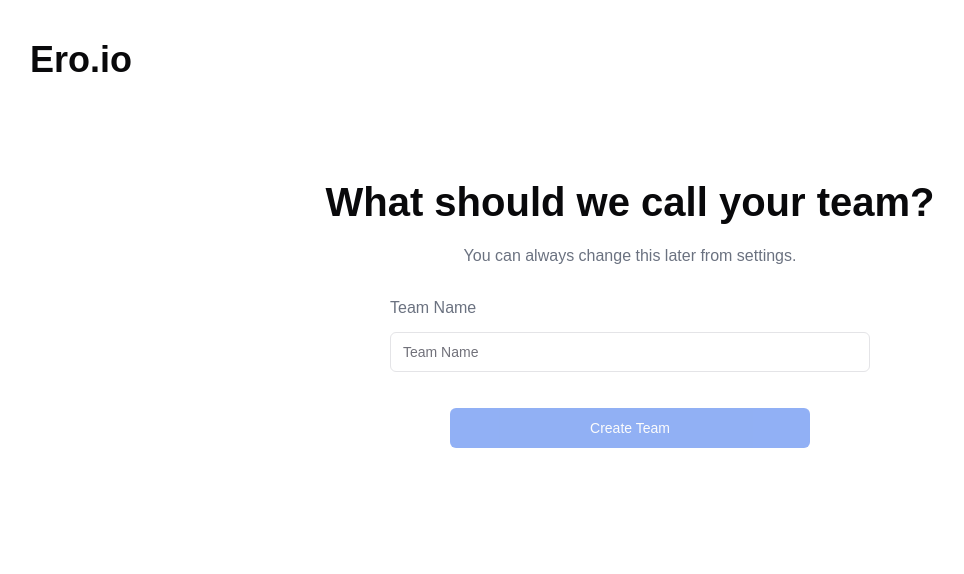
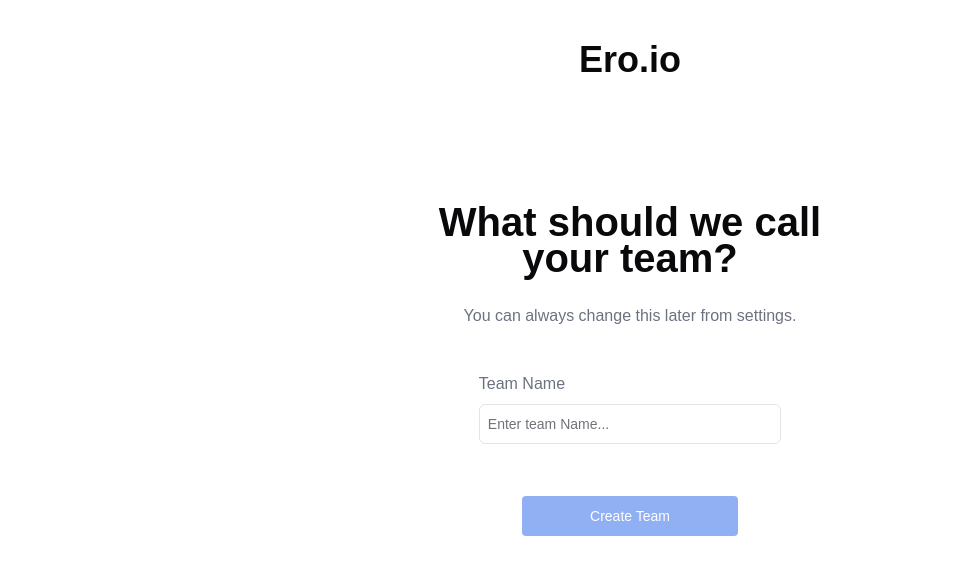
Before and after one commit to kaiwebcode/Ero.io, a Next.js app: page /teams/create in a window 1280 px wide. Shown: the top 574 px of the page, without its empty margins (10-974 px from the left). Built offline with nearby package versions, Linux system fonts and the light colour scheme; no server answers.

Commit message:
deployment

```diff
--- a/app/(routes)/dashboard/_components/SideNav.tsx
+++ b/app/(routes)/dashboard/_components/SideNav.tsx
@@ -52,7 +52,7 @@ function SideNav() {
   };
 
   return (
-    <div className=" flex flex-col borde-r border-[1px] ">
+    <div className=" flex flex-col border-r h-screen">
       {/* Mobile Sidebar - visible on small screens */}
       <div className="md:hidden">
         <Sheet>
--- a/app/(routes)/dashboard/_components/SideNavBottomSection.tsx
+++ b/app/(routes)/dashboard/_components/SideNavBottomSection.tsx
@@ -62,23 +62,24 @@ function SideNavBottomSection({ onFileCreate, totalFiles }: any) {
           </Button>
         </DialogTrigger>
         {totalFiles < Constant.MAX_FREE_FILE ? (
-          <DialogContent>
+          <DialogContent className="p-6 sm:p-8 max-w-md mx-auto bg-white rounded-md shadow-md">
             <DialogHeader>
-              <DialogTitle>Create New File</DialogTitle>
-              <DialogDescription>
+              <DialogTitle className="text-lg sm:text-xl font-semibold text-center">
+                Create New File
+              </DialogTitle>
+              <DialogDescription className="mt-2 text-center">
                 <Input
                   placeholder="Enter File Name"
-                  className="mt-3"
+                  className="mt-3 w-full p-2 border rounded-md"
                   onChange={(e) => setFileInput(e.target.value)}
                 />
               </DialogDescription>
             </DialogHeader>
-            <DialogFooter className="">
+            <DialogFooter className="flex justify-center mt-4">
               <DialogClose asChild>
                 <Button
                   type="button"
-                  className="bg-blue-600
-            hover:bg-blue-700"
+                  className="bg-blue-600 hover:bg-blue-700 px-4 py-2 rounded text-white"
                   disabled={!(fileInput && fileInput.length > 3)}
                   onClick={() => onFileCreate(fileInput)}
                 >
--- a/app/(routes)/dashboard/layout.tsx
+++ b/app/(routes)/dashboard/layout.tsx
@@ -33,10 +33,10 @@ function DashboardLayout({
   };
 
   return (
-    <div className="flex min-h-screen">
+    <div className="flex min-h-screen ">
       <FileListContext.Provider value={{ fileList_, setFileList_ }}>
         {/* Sidebar */}
-        <div className="md:h-screen md:fixed bg-gray-200 z-10">
+        <div className="md:h-screen md:fixed z-10 ">
           <SideNav />
 
         {/* Main content */}
--- a/app/(routes)/dashboard/page.tsx
+++ b/app/(routes)/dashboard/page.tsx
@@ -39,6 +39,7 @@ function Dashboard() {
   };
 
   return (
+
     <div className="flex flex-col p-2">
       <div className="flex-grow mt-4 ">
       <Header />
--- a/app/(routes)/teams/create/page.tsx
+++ b/app/(routes)/teams/create/page.tsx
@@ -14,12 +14,12 @@ function CreateTeam() {
   const createTeam = useMutation(api.teams.createTeam);
   const { user }: any = useKindeBrowserClient();
   const router = useRouter();
+
   const createNewTeam = () => {
     createTeam({
       teamName: teamName,
       createdBy: user?.email,
     }).then((resp) => {
-      console.log(resp);
       if (resp) {
         router.push("/dashboard");
         toast("Team created successfully!!!");
@@ -28,25 +28,25 @@ function CreateTeam() {
   };
 
   return (
-    <div className="p-10">
-      <h1 className="text-4xl  font-bold">Ero.io</h1>
-      <div className="flex flex-col items-center mt-20 ">
-        <h2 className="font-bold text-[40px] py-3">
+    <div className="p-6 sm:p-10 max-w-lg mx-auto">
+      <h1 className="text-3xl sm:text-4xl font-bold text-center">Ero.io</h1>
+      <div className="flex flex-col items-center mt-20 sm:mt-28 gap-4">
+        <h2 className="font-bold text-3xl sm:text-[40px] text-center sm:py-3">
           What should we call your team?
         </h2>
-        <h2 className="text-gray-500">
+        <h2 className="text-gray-500 text-center text-sm sm:text-base">
           You can always change this later from settings.
         </h2>
-        <div className="mt-7 w-[40%]">
-          <label className="text-gray-500">Team Name</label>
+        <div className="mt-6 sm:mt-7 w-full sm:w-[70%]">
+          <label className="text-gray-500 block mb-2">Team Name</label>
           <Input
-            placeholder="Team Name"
-            className="mt-3"
+            placeholder="Enter team Name..."
+            className="w-full mt-2 p-2 border rounded-md"
             onChange={(e) => setTeamName(e.target.value)}
           />
         </div>
         <Button
-          className="bg-blue-600 mt-9 w-[30%] hover:bg-blue-800"
+          className="bg-blue-600 mt-6 sm:mt-9 w-full sm:w-[50%] hover:bg-blue-800 p-2 rounded text-white"
           disabled={!(teamName && teamName?.length > 0)}
           onClick={() => createNewTeam()}
         >
--- a/app/(routes)/workspace/[fileId]/page.tsx
+++ b/app/(routes)/workspace/[fileId]/page.tsx
@@ -8,11 +8,15 @@ import { api } from "@/convex/_generated/api";
 import { FILE } from "../../dashboard/_components/FileList";
 import { Id } from "@/convex/_generated/dataModel"; // Adjust the path if necessary
 import Canvas from "../_components/Canvas";
+import { FileListContext } from "@/app/_context/FileListContext";
 
 function Workspace({ params }: { params: { fileId: string } }) {
   const [triggerSave, setTriggerSave] = useState(false);
   const convex = useConvex();
-  const [fileData, setFileData] = useState<FILE | any>(null);
+  const [fileData, setFileData] = useState<FILE | null>(null);
+
+  // Define file list state for context
+  const [fileList_, setFileList_] = useState<FILE[]>([]);
 
   const { fileId } = params;
 
@@ -28,30 +32,37 @@ function Workspace({ params }: { params: { fileId: string } }) {
       _id: fileId,
     });
     setFileData(result);
+    setFileList_((prevList) => [...prevList, result]); // Add result to file list if needed
   };
 
   return (
     <div className="flex flex-col h-screen">
+      {/* Provide file list and setter to context */}
+      <FileListContext.Provider value={{ fileList_, setFileList_ }}>
         <WorkspaceHeader onSave={() => setTriggerSave(!triggerSave)} />
+      </FileListContext.Provider>
 
       {/* Responsive Workspace Layout */}
-      <div className="flex-1 grid grid-cols-1 md:grid-cols-2 gap-4">
+      <div className="flex-1 grid grid-cols-1 md:grid-cols-2 gap-2">
         {/* Document */}
         <div className="flex flex-col h-full">
+          {fileData && ( // Check if fileData is not null
             <Editor
               onSaveTrigger={triggerSave}
               fileId={fileId}
               fileData={fileData}
             />
+          )}
         </div>
-
         {/* Whiteboard/Canvas */}
         <div className="flex flex-col h-full border-l border-gray-300">
+          {fileData && (
             <Canvas
               onSaveTrigger={triggerSave}
               fileId={fileId}
               fileData={fileData}
             />
+          )}
         </div>
       </div>
     </div>
--- a/app/(routes)/workspace/_components/WorkspaceHeader.tsx
+++ b/app/(routes)/workspace/_components/WorkspaceHeader.tsx
@@ -1,15 +1,45 @@
+import { FileListContext } from "@/app/_context/FileListContext";
 import { Button } from "@/components/ui/button";
 import { Link, Save } from "lucide-react";
 import Image from "next/image";
-import React from "react";
+import React, { useContext, useEffect, useState } from "react";
+// import { FILE } from "../../dashboard/_components/FileList";
+
+export interface FILE {
+  archive: boolean;
+  createdBt: string;
+  document: string;
+  fileName: string;
+  teamId: string;
+  whiteboard: string;
+  _id: string;
+  _creationTime: number;
+}
 
 function WorkspaceHeader({ onSave }: any) {
+  const fileListContext = useContext(FileListContext);
+  const { fileList_, setFileList_ } = useContext(FileListContext);
+  const [fileList, setFileList] = useState<any>();
+
+  useEffect(() => {
+    fileList_ && setFileList(fileList_);
+    console.log(fileList_);
+  }, [fileList_]);
+
   return (
     <div className="p-3 border-b border-gray-300 flex justify-between items-center">
       <div className="flex gap-10 items-center">
         {/* <Image src={"/logo-1.png"} alt="logo" height={40} width={40} /> */}
-        <h1 className="font-bold text-2xl">Ero.io</h1>
-        <h2 className="font-medium">File Name</h2>
+        {/* <h1 className="font-bold text-2xl">Ero.io</h1> */}
+        {fileList &&
+          fileList.map((file: FILE, index: number) => (
+            <h2
+              key={index}
+              className="font-semibold text-md sm:text-xs md:text-xl lg:text-2xl"
+            >
+              File Name:{file.fileName}
+            </h2>
+          ))}
       </div>
       <div className="flex items-center gap-4">
         <Button
--- a/app/page.tsx
+++ b/app/page.tsx
@@ -13,7 +13,7 @@ export default function Home() {
   }, [user])
 
   return (
-    <div className="flex flex-col min-h-screen">
+    <div className="flex flex-col min-h-screen bg-black">
       <Header/>
       <Hero />
     </div>
```
Also changed, not shown: app/(routes)/workspace/_components/Editor.tsx (+13 -2 lines). Lines whose indentation alone changed are shown as unchanged.
